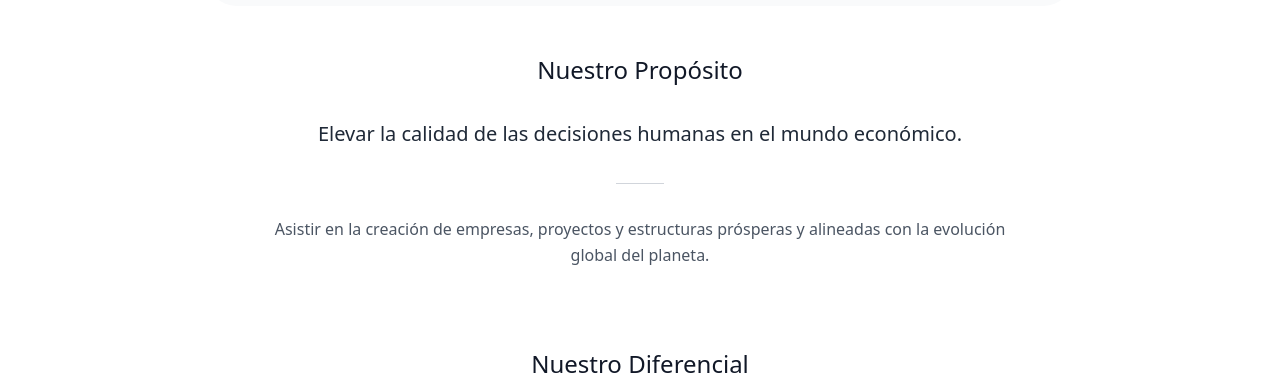
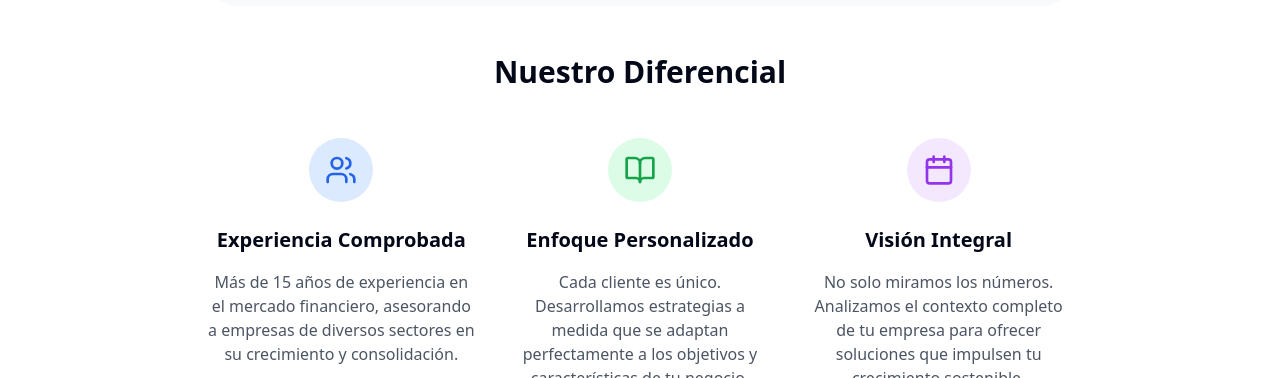
Before and after one commit to Gnolting/equaniman-capital-webflow, a React (Vite) app: page / in a window 1280 px wide. Both pictures are taken after a click on the tab "Propósito". Shown: the part 930-1308 px from the top of the page. Built offline with nearby package versions, Linux system fonts and the light colour scheme.

Commit message:
Revert "Nuestro Propósito" section
Reverts the changes made to the "Nuestro Propósito" section.

```diff
--- a/src/components/CompanyServices.tsx
+++ b/src/components/CompanyServices.tsx
@@ -89,18 +89,41 @@ const CompanyServices = () => {
             </TabsContent>
 
             <TabsContent value="proposito" className="mt-8">
-              <div className="text-center max-w-3xl mx-auto">
-                <h2 className="text-2xl font-light mb-8 text-gray-900">
-                  Nuestro Propósito
-                </h2>
-                <div className="space-y-8">
-                  <p className="text-xl font-light text-gray-800 leading-relaxed">
-                    Elevar la calidad de las decisiones humanas en el mundo económico.
-                  </p>
-                  <div className="w-12 h-px bg-gray-300 mx-auto"></div>
-                  <p className="text-gray-600 leading-relaxed">
-                    Asistir en la creación de empresas, proyectos y estructuras prósperas y alineadas con la evolución global del planeta.
-                  </p>
+              <div className="max-w-4xl mx-auto">
+                <h2 className="text-3xl font-bold mb-12 text-center">Nuestro Diferencial</h2>
+                <div className="grid grid-cols-1 md:grid-cols-3 gap-8">
+                  <div className="text-center">
+                    <div className="w-16 h-16 bg-blue-100 rounded-full flex items-center justify-center mx-auto mb-6">
+                      <Users className="w-8 h-8 text-blue-600" />
+                    </div>
+                    <h3 className="text-xl font-semibold mb-4">Experiencia Comprobada</h3>
+                    <p className="text-gray-600">
+                      Más de 15 años de experiencia en el mercado financiero, asesorando a empresas
+                      de diversos sectores en su crecimiento y consolidación.
+                    </p>
+                  </div>
+
+                  <div className="text-center">
+                    <div className="w-16 h-16 bg-green-100 rounded-full flex items-center justify-center mx-auto mb-6">
+                      <BookOpen className="w-8 h-8 text-green-600" />
+                    </div>
+                    <h3 className="text-xl font-semibold mb-4">Enfoque Personalizado</h3>
+                    <p className="text-gray-600">
+                      Cada cliente es único. Desarrollamos estrategias a medida que se adaptan
+                      perfectamente a los objetivos y características de tu negocio.
+                    </p>
+                  </div>
+
+                  <div className="text-center">
+                    <div className="w-16 h-16 bg-purple-100 rounded-full flex items-center justify-center mx-auto mb-6">
+                      <Calendar className="w-8 h-8 text-purple-600" />
+                    </div>
+                    <h3 className="text-xl font-semibold mb-4">Visión Integral</h3>
+                    <p className="text-gray-600">
+                      No solo miramos los números. Analizamos el contexto completo de tu empresa
+                      para ofrecer soluciones que impulsen tu crecimiento sostenible.
+                    </p>
+                  </div>
                 </div>
               </div>
             </TabsContent>
```
